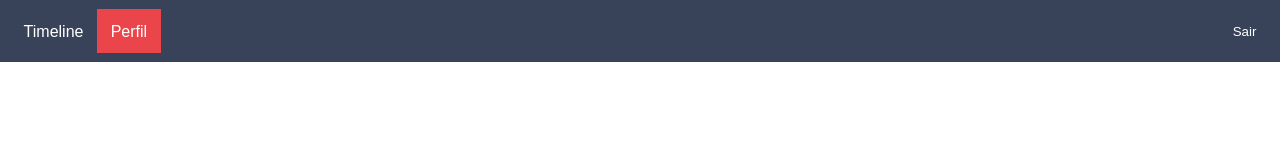
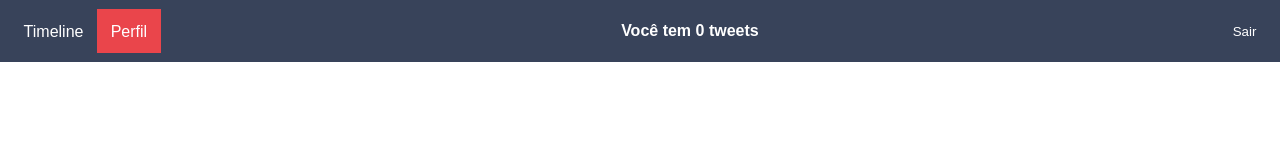
Before and after one commit to naveteam/curso-react-twitter-final, a React (Create React App) app: page /perfil in a window 1280 px wide. Shown: the top 152 px of the page. Built offline with nearby package versions, Linux system fonts and the light colour scheme; sample sign-in values are in the browser's storage.

Commit message:
implement version with redux

```diff
--- a/package.json
+++ b/package.json
@@ -6,8 +6,11 @@
     "axios": "^0.18.0",
     "react": "^16.8.6",
     "react-dom": "^16.8.6",
+    "react-redux": "^7.0.3",
     "react-router-dom": "^5.0.0",
-    "react-scripts": "^3.0.1"
+    "react-scripts": "^3.0.1",
+    "redux": "^4.0.1",
+    "redux-logger": "^3.0.6"
   },
   "scripts": {
     "start": "react-scripts start",
--- a/src/App.js
+++ b/src/App.js
@@ -1,14 +1,18 @@
 import React from 'react'
 import { BrowserRouter as Router } from 'react-router-dom'
+import { Provider } from 'react-redux'
+import store from './redux/store'
 import Routes from './components/Routes'
 import './App.css'
 
 const App = () => (
-  <div className="App">
-    <Router>
-      <Routes />
-    </Router>
-  </div>
+  <Provider store={store}>
+    <div className="App">
+      <Router>
+        <Routes />
+      </Router>
+    </div>
+  </Provider>
 )
 
 export default App
--- a/src/components/Header.js
+++ b/src/components/Header.js
@@ -1,4 +1,5 @@
-import React, { Component } from 'react';
+import React, { Component } from 'react'
+import { connect } from 'react-redux'
 import { NavLink } from 'react-router-dom'
 
 const styles = {
@@ -20,25 +21,52 @@ const styles = {
   },
   active: {
     backgroundColor: '#ea454b'
+  },
+  tweetsCount: {
+    color: 'white',
+    fontWeight: '700'
   }
 }
 
-export default class Header extends Component{
-    logout(e) {
-        e.preventDefault();
-        localStorage.clear();
-        this.props.history.replace('/');
+class Header extends Component {
+  logout (e) {
+    e.preventDefault()
+    localStorage.clear()
+    this.props.history.replace('/')
   }
 
-    render() {
+  render () {
     return (
       <header style={styles.header}>
         <div>
-                    <NavLink activeStyle={styles.active} to="/timeline" style={styles.button}>Timeline</NavLink>
-                    <NavLink activeStyle={styles.active} to="/perfil" style={styles.button}>Perfil</NavLink>
+          <NavLink
+            activeStyle={styles.active}
+            to='/timeline'
+            style={styles.button}
+          >
+            Timeline
+          </NavLink>
+          <NavLink
+            activeStyle={styles.active}
+            to='/perfil'
+            style={styles.button}
+          >
+            Perfil
+          </NavLink>
         </div>
-                <button onClick={this.logout.bind(this)} style={styles.button}>Sair</button>
+        <span style={styles.tweetsCount}>
+          Você tem {this.props.tweets.length} tweets
+        </span>
+        <button onClick={this.logout.bind(this)} style={styles.button}>
+          Sair
+        </button>
       </header>
     )
   }
 }
+
+export default connect(state => {
+  return {
+    tweets: state.tweets.data
+  }
+})(Header)
--- a/src/components/Timeline.js
+++ b/src/components/Timeline.js
@@ -1,6 +1,8 @@
 import React, { Component } from 'react'
+import { connect } from 'react-redux'
 import Tweets from './Tweets'
 import { createTweet, getTweets } from '../services/tweet'
+import { fillTweets } from '../redux/modules/tweets'
 
 const styles = {
   timeline: {
@@ -37,7 +39,7 @@ const styles = {
   }
 }
 
-export default class Timeline extends Component {
+class Timeline extends Component {
   state = {
     tweet: '',
     tweets: [],
@@ -47,7 +49,7 @@ export default class Timeline extends Component {
 
   async componentDidMount () {
     const user = JSON.parse(localStorage.getItem('user'))
-    if (user) {
+    if (!user) {
       this.setState({ user })
       this.loadTweets()
     } else {
@@ -58,12 +60,13 @@ export default class Timeline extends Component {
   handleSubmit = async e => {
     e.preventDefault()
     const { tweet, user, tweets } = this.state
+    const { fillTweets } = this.props
     try {
       const res = await createTweet({ text: tweet, userId: user.id })
       this.setState({
-        tweets: [res.data, ...tweets],
         tweet: ''
       })
+      fillTweets([res.data, ...tweets])
     } catch (error) {
       console.log(error)
     }
@@ -74,11 +77,13 @@ export default class Timeline extends Component {
   }
 
   loadTweets = async () => {
+    const { fillTweets } = this.props
     this.setState({
       isLoading: true
     })
     const res = await getTweets()
-    this.setState({ tweets: res.data, isLoading: false })
+    fillTweets(res.data)
+    this.setState({ isLoading: false })
   }
 
   refresh = async () => {
@@ -86,7 +91,9 @@ export default class Timeline extends Component {
   }
 
   render () {
-    const { tweet, isLoading, tweets } = this.state
+    const { tweet, isLoading } = this.state
+    const { tweets } = this.props
+    console.log('tweets', tweets)
 
     return (
       <div style={styles.timeline}>
@@ -117,3 +124,10 @@ export default class Timeline extends Component {
     )
   }
 }
+
+export default connect(
+  state => ({
+    tweets: state.tweets.data
+  }),
+  { fillTweets }
+)(Timeline)
--- /dev/null
+++ b/src/redux/modules/index.js
@@ -0,0 +1,6 @@
+import { combineReducers } from 'redux'
+import tweets from './tweets'
+
+export default combineReducers({
+  tweets
+})
--- /dev/null
+++ b/src/redux/modules/tweets.js
@@ -0,0 +1,25 @@
+const LOAD_TWEETS = 'LOAD_TWEETS'
+
+const initialState = {
+  data: []
+}
+
+export default (state = initialState, action = {}) => {
+  switch (action.type) {
+    case LOAD_TWEETS:
+      console.log('tweets to add', action.payload)
+      return {
+        ...state,
+        data: action.payload
+      }
+    default:
+      return state
+  }
+}
+
+export const fillTweets = tweets => {
+  return {
+    type: LOAD_TWEETS,
+    payload: tweets
+  }
+}
--- /dev/null
+++ b/src/redux/store.js
@@ -0,0 +1,7 @@
+import { createStore, applyMiddleware } from 'redux'
+import logger from 'redux-logger'
+import reducer from './modules'
+
+const store = createStore(reducer, applyMiddleware(logger))
+
+export default store
```
Also changed, not shown: 1 other file (tests, documents, lock files or other folders). Lines whose indentation alone changed are shown as unchanged.
